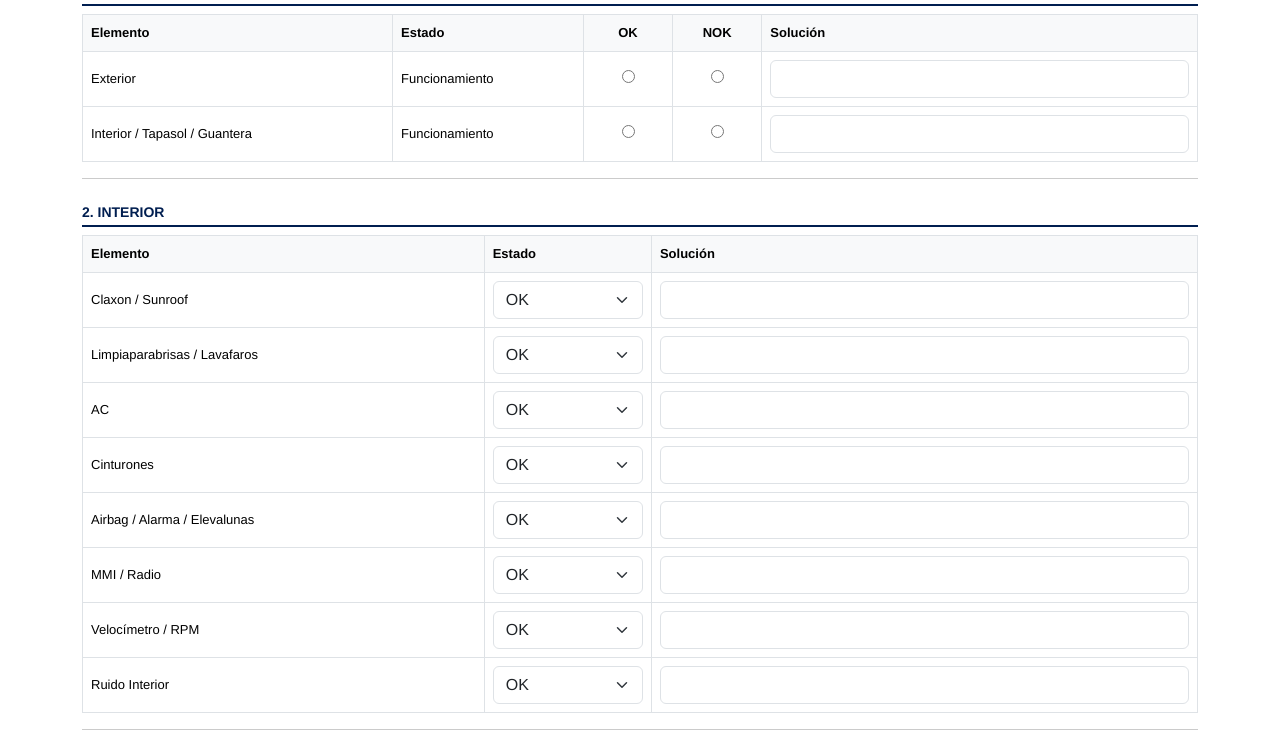
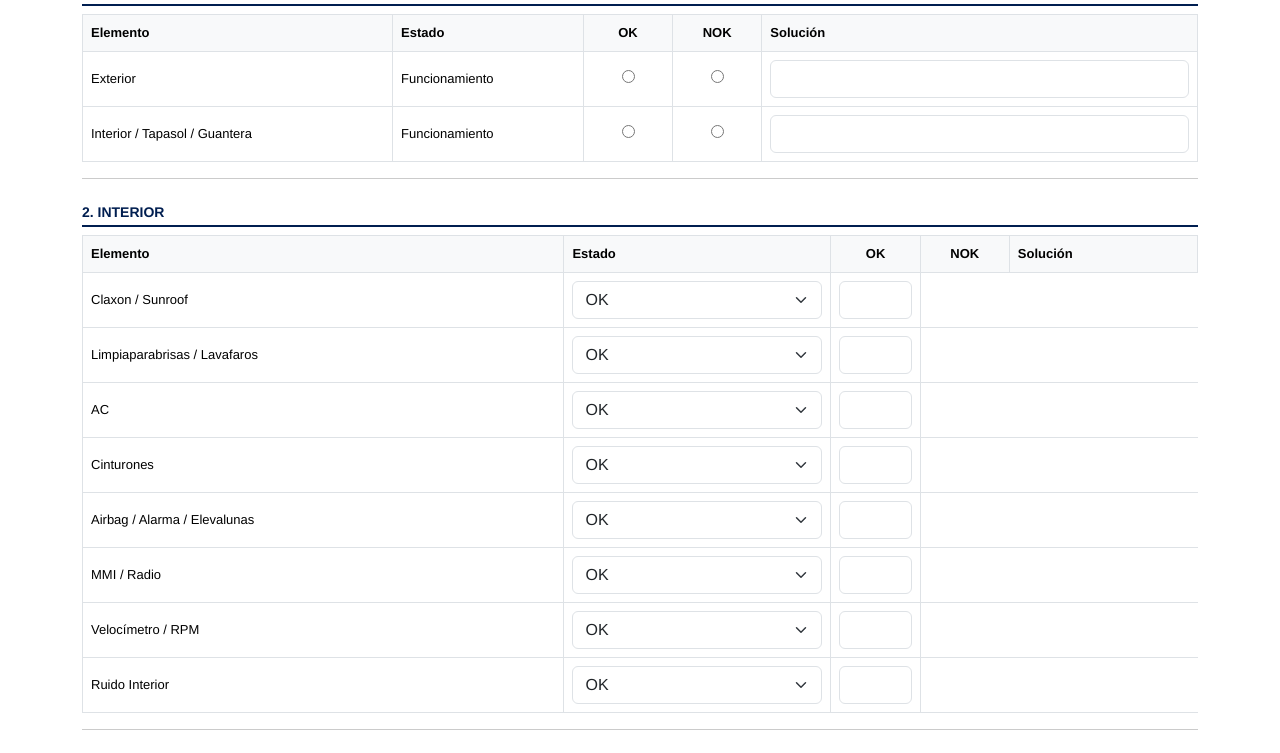
Before and after one commit to jairosandovalg/generador-pdf, a Flask app: page / in a window 1280 px wide. Shown: the part 294-1047 px from the top of the page. Run offline with Flask 3, Linux system fonts and the light colour scheme.

Commit message:
pdf_template.html

```diff
--- a/templates/pdf_template.html
+++ b/templates/pdf_template.html
@@ -93,9 +93,12 @@
         <thead>
             <tr>
                 <th>Elemento</th>
-                <th style="width: 15%;">Estado</th>
+                <th>Estado</th>
+                <th style="text-align: center; width: 8%;">OK</th>
+                <th style="text-align: center; width: 8%;">NOK</th>
                 <th>Solución</th>
             </tr>
+
         </thead>
         <tbody>
             {% set elementos = [
```
